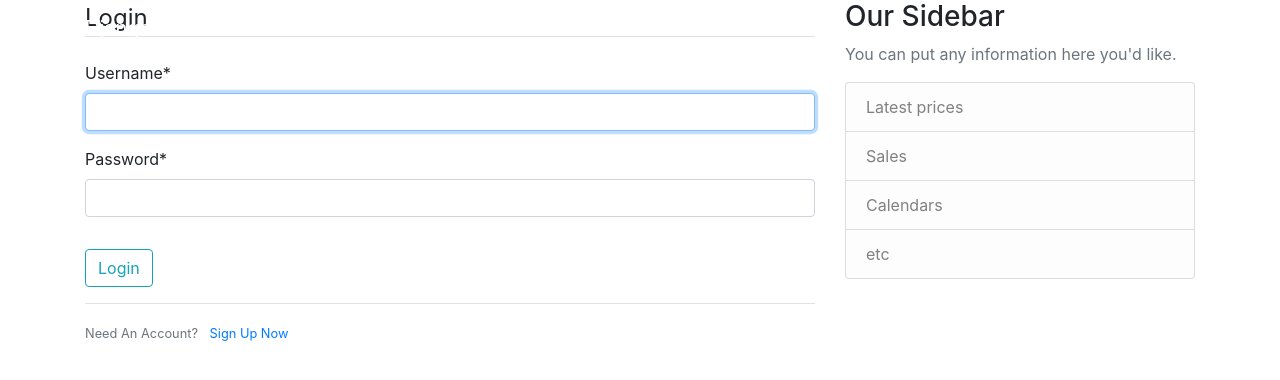
After one commit to runningindos/PetrolWars2, a Django app: page /login/ in a window 1280 px wide. The commit adds this page. Shown: the top 380 px of the page. Run offline with Django 4.2, Linux system fonts and the light colour scheme; some libraries are stand-ins or nearby versions.

Commit message:
added user login and authentications. Still have an issue with the nav bar overlapping the main content. I'm not sure how to fix this.

```diff
--- a/petrolwars_project/petrolwars_project/settings.py
+++ b/petrolwars_project/petrolwars_project/settings.py
@@ -129,3 +129,5 @@ DEFAULT_AUTO_FIELD = 'django.db.models.BigAutoField'
 CRISPY_ALLOWED_TEMPLATE_PACKS = "bootstrap5"
 CRISPY_TEMPLATE_PACK = "bootstrap5"
 CRISPY_FAIL_SILENTLY = not DEBUG
+LOGIN_URL = 'login'
+LOGIN_REDIRECT_URL = 'stations-home'
--- a/petrolwars_project/petrolwars_project/urls.py
+++ b/petrolwars_project/petrolwars_project/urls.py
@@ -17,9 +17,13 @@ Including another URLconf
 from django.contrib import admin
 from django.urls import path, include
 from users import views as user_views
+from django.contrib.auth import views as auth_views
 
 urlpatterns = [
     path("admin/", admin.site.urls),
     path('register/', user_views.register, name='register'),
     path("", include('stations.urls')),
+    path('profile/', user_views.profile, name='profile'),
+    path('login/', auth_views.LoginView.as_view(template_name='users/login.html'), name='login'),
+    path('logout/', auth_views.LogoutView.as_view(template_name='users/logout.html'), name='logout'),
 ]
--- a/petrolwars_project/stations/templates/stations/base.html
+++ b/petrolwars_project/stations/templates/stations/base.html
@@ -33,8 +33,13 @@
                 </div>
                 <!-- Navbar Right Side -->
                 <div class="navbar-nav">
-                  <a class="nav-item nav-link" href="#">Login</a>
-                  <a class="nav-item nav-link" href="#">Register</a>
+                    {% if user.is_authenticated %}
+                    <a class="nav-item nav-link" href="{% url 'profile' %}">Profile</a>
+                    <a class="nav-item nav-link" href="{% url 'logout' %}">Logout</a>
+                    {% else %}
+                    <a class="nav-item nav-link" href="{% url 'login' %}">Login</a>
+                    <a class="nav-item nav-link" href="{% url 'register' %}">Register</a>
+                    {% endif %}
                 </div>
               </div>
             </div>
@@ -57,8 +62,8 @@
                 <h3>Our Sidebar</h3>
                 <p class='text-muted'>You can put any information here you'd like.
                   <ul class="list-group">
-                    <li class="list-group-item list-group-item-light">Latest Posts</li>
-                    <li class="list-group-item list-group-item-light">Announcements</li>
+                    <li class="list-group-item list-group-item-light">Latest prices</li>
+                    <li class="list-group-item list-group-item-light">Sales</li>
                     <li class="list-group-item list-group-item-light">Calendars</li>
                     <li class="list-group-item list-group-item-light">etc</li>
                   </ul>
--- /dev/null
+++ b/petrolwars_project/users/templates/users/login.html
@@ -0,0 +1,22 @@
+{% extends "stations/base.html" %}
+{% load crispy_forms_tags %}
+{% block content %}
+    <div class="content-section">
+        <form method="POST">
+            {% csrf_token %}
+            <fieldset class="form-group">
+                <legend class="border-bottom mb-4">Login</legend>
+
+                {{ form|crispy }}
+            </fieldset>
+            <div class="form-group">
+                <button class="btn btn-outline-info" type="submit">Login</button>
+            </div>
+        </form>
+        <div class="border-top pt-3">
+            <small class="text-muted">
+                Need An Account? <a class="ml-2" href="{% url 'register' %}">Sign Up Now</a>
+            </small>
+        </div>
+    </div>
+{% endblock content %}
--- /dev/null
+++ b/petrolwars_project/users/templates/users/profile.html
@@ -0,0 +1,5 @@
+{% extends "stations/base.html" %}
+{% load crispy_forms_tags %}
+{% block content %}
+    <h1>{{ user.username }}</h1>
+{% endblock content %}
--- a/petrolwars_project/users/templates/users/register.html
+++ b/petrolwars_project/users/templates/users/register.html
@@ -5,7 +5,7 @@
         {% crispy form %}
         <div class="border-top pt-3">
             <small class="text-muted">
-                Already Have An Account? <a class="ml-2" href="#">Sign In</a>
+                Already Have An Account? <a class="ml-2" href="{% url 'login' %}">Sign In</a>
             </small>
         </div>
     </div>
```
Also changed, not shown: petrolwars_project/users/templates/users/logout.html (added, +9 -0 lines), petrolwars_project/users/views.py (+6 -1 lines), petrolwars_project/db.sqlite3.
